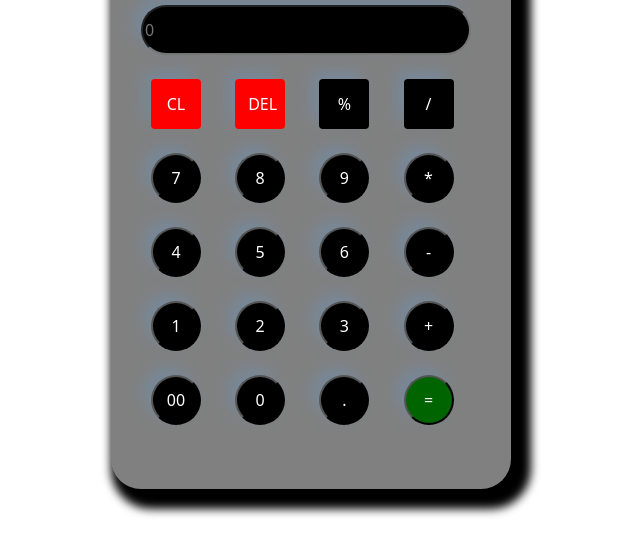
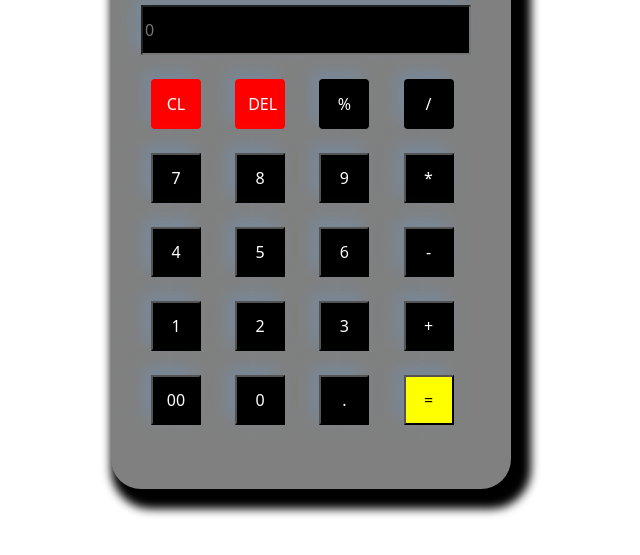
Before and after one commit to SnigdhaSudhakaran/calc, a plain HTML site: page index.html in a window 1280 px wide. Shown: the part 161-716 px from the top of the page, without its empty margins (639-1279 px from the left). Drawn offline with nearby package versions, Linux system fonts and the light colour scheme.

Commit message:
calculator

```diff
--- a/calc.css
+++ b/calc.css
@@ -32,7 +32,7 @@ input{
     width: 50px;
     /* margin: 15px; */
     text-align: center;
-    border-radius: 100px;
+    /* border-radius: 100px; */
 
     font-size: 20px;
     box-shadow: -8px -8px 15px lightslategray;
--- a/index.html
+++ b/index.html
@@ -47,7 +47,7 @@
         <input onclick="display('00')" id="doublezero" type="button" value="00">
         <input onclick="display(0)" id="zero" type="button" value="0" style="margin-left: 30px;">
         <input onclick="display('.')" type="button" value="." style="margin-left: 30px;">
-        <input onclick="evaluateExp()" id="equal" type="button" value="=" style="background-color: darkgreen; margin-left: 30px;">
+        <input onclick="evaluateExp()" id="equal" type="button" value="=" style="background-color: yellow; color: black; margin-left: 30px;">
 </div>
         </div>
     </div>
```
